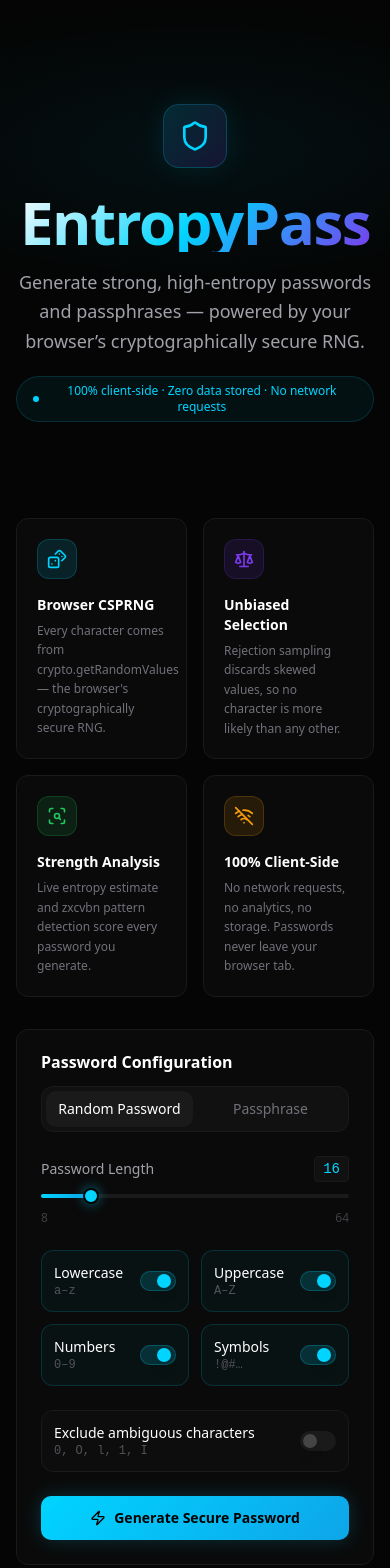
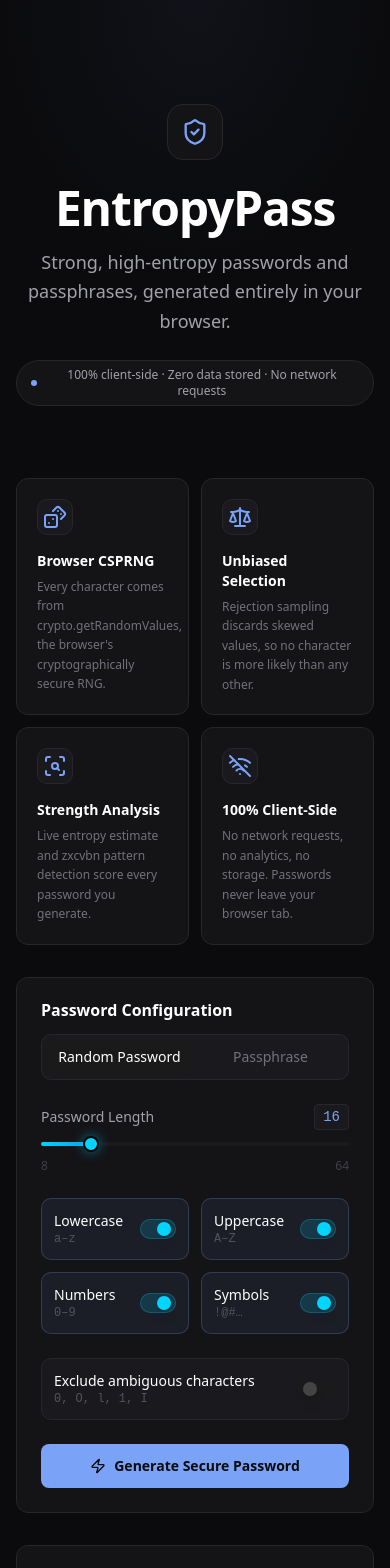
Before and after one commit to viveknaskar/keysmith, a Next.js app: page / in a window 390 px wide. Shown: the top 1568 px of the page. Built offline with nearby package versions, Linux system fonts and the light colour scheme; what @zxcvbn-ts/core, bip39 would draw is missing.

Commit message:
removed entropy theater, redesigned to refined dark and added launch metadata

```diff
--- a/app/globals.css
+++ b/app/globals.css
@@ -4,31 +4,26 @@
 
 @layer base {
   :root {
-    --background: 0 0% 2%;
-    --foreground: 0 0% 98%;
-    --card: 0 0% 5%;
-    --card-foreground: 0 0% 98%;
-    --popover: 0 0% 5%;
-    --popover-foreground: 0 0% 98%;
-    --primary: 186 100% 50%;
-    --primary-foreground: 0 0% 0%;
-    --secondary: 0 0% 10%;
-    --secondary-foreground: 0 0% 98%;
-    --muted: 0 0% 10%;
-    --muted-foreground: 0 0% 55%;
-    --accent: 186 100% 50%;
-    --accent-foreground: 0 0% 0%;
-    --destructive: 0 84% 60%;
-    --destructive-foreground: 0 0% 98%;
-    --border: 0 0% 12%;
-    --input: 0 0% 8%;
-    --ring: 186 100% 50%;
-    --radius: 0.75rem;
-    --chart-1: 186 100% 50%;
-    --chart-2: 270 60% 65%;
-    --chart-3: 142 70% 50%;
-    --chart-4: 43 74% 66%;
-    --chart-5: 0 84% 60%;
+    --background: 240 6% 5%;
+    --foreground: 240 5% 96%;
+    --card: 240 6% 8%;
+    --card-foreground: 240 5% 96%;
+    --popover: 240 6% 8%;
+    --popover-foreground: 240 5% 96%;
+    --primary: 221 89% 72%;
+    --primary-foreground: 240 10% 4%;
+    --secondary: 240 5% 11%;
+    --secondary-foreground: 240 5% 96%;
+    --muted: 240 5% 11%;
+    --muted-foreground: 240 4% 58%;
+    --accent: 221 89% 72%;
+    --accent-foreground: 240 10% 4%;
+    --destructive: 0 72% 65%;
+    --destructive-foreground: 240 5% 96%;
+    --border: 240 5% 16%;
+    --input: 240 5% 12%;
+    --ring: 221 89% 72%;
+    --radius: 0.625rem;
   }
 }
 
@@ -41,44 +36,7 @@
   }
   body {
     @apply bg-background text-foreground;
-    background-color: #050505;
-  }
-}
-
-@layer utilities {
-  .glow-cyan {
-    box-shadow: 0 0 20px rgba(0, 212, 255, 0.15), 0 0 40px rgba(0, 212, 255, 0.05);
-  }
-  .glow-cyan-strong {
-    box-shadow: 0 0 30px rgba(0, 212, 255, 0.3), 0 0 60px rgba(0, 212, 255, 0.1);
-  }
-  .glow-green {
-    box-shadow: 0 0 20px rgba(34, 197, 94, 0.15);
-  }
-  .text-gradient {
-    background: linear-gradient(135deg, #00d4ff 0%, #7c3aed 100%);
-    -webkit-background-clip: text;
-    -webkit-text-fill-color: transparent;
-    background-clip: text;
-  }
-  .text-gradient-subtle {
-    background: linear-gradient(135deg, #ffffff 0%, #a0a0a0 100%);
-    -webkit-background-clip: text;
-    -webkit-text-fill-color: transparent;
-    background-clip: text;
-  }
-  .card-glass {
-    background: rgba(255, 255, 255, 0.03);
-    backdrop-filter: blur(10px);
-    border: 1px solid rgba(255, 255, 255, 0.07);
-  }
-  .card-dark {
-    background: #0a0a0a;
-    border: 1px solid #1a1a1a;
-  }
-  .inset-dark {
-    background: #050505;
-    border: 1px solid #161616;
+    background-color: #0b0b0d;
   }
 }
 
@@ -87,27 +45,26 @@
   width: 6px;
 }
 ::-webkit-scrollbar-track {
-  background: #0a0a0a;
+  background: #0b0b0d;
 }
 ::-webkit-scrollbar-thumb {
-  background: #222;
+  background: #2a2a30;
   border-radius: 3px;
 }
 ::-webkit-scrollbar-thumb:hover {
-  background: #333;
+  background: #3a3a42;
 }
 
-/* Smooth animations */
+/* Smooth, restrained transitions */
 * {
-  transition-property: color, background-color, border-color, box-shadow;
+  transition-property: color, background-color, border-color;
   transition-duration: 150ms;
   transition-timing-function: ease;
 }
 
-/* Canvas cursor */
-canvas.drawing-canvas {
-  cursor: crosshair;
+/* Visible keyboard focus for all interactive elements */
+:focus-visible {
+  outline: 2px solid #7aa2f7;
+  outline-offset: 2px;
+  border-radius: 4px;
 }
-canvas.drawing-canvas:active {
-  cursor: none;
-}
--- a/app/layout.tsx
+++ b/app/layout.tsx
@@ -1,18 +1,42 @@
 import './globals.css';
-import type { Metadata } from 'next';
+import type { Metadata, Viewport } from 'next';
 import { Inter } from 'next/font/google';
 import { ThemeProvider } from 'next-themes';
 import { Toaster } from 'sonner';
 
 const inter = Inter({ subsets: ['latin'], variable: '--font-inter' });
 
+// TODO: set this to your real deployed URL before launch so share cards resolve.
+const siteUrl = 'https://entropypass.app';
+const title = 'EntropyPass: Strong Passwords, Generated In Your Browser';
+const description =
+  'Generate strong, high-entropy passwords and passphrases entirely in your browser using the Web Crypto CSPRNG. No network requests, nothing stored.';
+
 export const metadata: Metadata = {
-  title: 'EntropyPass — Strong Passwords, Generated In Your Browser',
-  description: 'Generate strong, high-entropy passwords and passphrases entirely in your browser using the Web Crypto CSPRNG. No network requests, nothing stored.',
+  metadataBase: new URL(siteUrl),
+  title,
+  description,
+  keywords: ['password generator', 'passphrase', 'entropy', 'CSPRNG', 'security', 'privacy'],
   icons: {
     icon: '/favicon.svg',
     shortcut: '/favicon.svg',
   },
+  openGraph: {
+    type: 'website',
+    url: siteUrl,
+    siteName: 'EntropyPass',
+    title,
+    description,
+  },
+  twitter: {
+    card: 'summary_large_image',
+    title,
+    description,
+  },
+};
+
+export const viewport: Viewport = {
+  themeColor: '#0b0b0d',
 };
 
 export default function RootLayout({
--- /dev/null
+++ b/app/opengraph-image.tsx
@@ -0,0 +1,76 @@
+import { ImageResponse } from 'next/og';
+
+export const dynamic = 'force-static';
+export const alt = 'EntropyPass: strong passwords generated in your browser';
+export const size = { width: 1200, height: 630 };
+export const contentType = 'image/png';
+
+export default function OpengraphImage() {
+  return new ImageResponse(
+    (
+      <div
+        style={{
+          width: '100%',
+          height: '100%',
+          display: 'flex',
+          flexDirection: 'column',
+          justifyContent: 'center',
+          padding: '80px',
+          background: '#0b0b0d',
+          backgroundImage:
+            'radial-gradient(ellipse 70% 90% at 50% 0%, rgba(122,162,247,0.16) 0%, transparent 70%)',
+          color: '#f4f4f5',
+          fontFamily: 'sans-serif',
+        }}
+      >
+        <div style={{ display: 'flex', alignItems: 'center', gap: 24, marginBottom: 40 }}>
+          <div
+            style={{
+              width: 72,
+              height: 72,
+              borderRadius: 20,
+              display: 'flex',
+              alignItems: 'center',
+              justifyContent: 'center',
+              background: '#141417',
+              border: '1px solid #26262b',
+            }}
+          >
+            <svg width="40" height="40" viewBox="0 0 24 24" fill="none" stroke="#7aa2f7" strokeWidth="2" strokeLinecap="round" strokeLinejoin="round">
+              <path d="M20 13c0 5-3.5 7.5-7.66 8.95a1 1 0 0 1-.67-.01C7.5 20.5 4 18 4 13V6a1 1 0 0 1 1-1c2 0 4.5-1.2 6.24-2.72a1.17 1.17 0 0 1 1.52 0C14.51 3.81 17 5 19 5a1 1 0 0 1 1 1z" />
+              <path d="m9 12 2 2 4-4" />
+            </svg>
+          </div>
+          <div style={{ fontSize: 40, fontWeight: 600, color: '#a1a1aa' }}>EntropyPass</div>
+        </div>
+
+        <div style={{ fontSize: 76, fontWeight: 700, lineHeight: 1.05, maxWidth: 900 }}>
+          Strong passwords, generated in your browser.
+        </div>
+
+        <div style={{ fontSize: 32, color: '#a1a1aa', marginTop: 32, maxWidth: 860 }}>
+          High-entropy passwords and passphrases from the Web Crypto CSPRNG. No network requests, nothing stored.
+        </div>
+
+        <div style={{ display: 'flex', gap: 16, marginTop: 48 }}>
+          {['100% client-side', 'Zero data stored', 'Open source'].map(tag => (
+            <div
+              key={tag}
+              style={{
+                fontSize: 24,
+                color: '#7aa2f7',
+                padding: '10px 22px',
+                borderRadius: 999,
+                background: 'rgba(122,162,247,0.10)',
+                border: '1px solid rgba(122,162,247,0.25)',
+              }}
+            >
+              {tag}
+            </div>
+          ))}
+        </div>
+      </div>
+    ),
+    { ...size },
+  );
+}
--- a/app/page.tsx
+++ b/app/page.tsx
@@ -16,21 +16,12 @@ export default function Home() {
   const historyIdRef = useRef(0);
 
   return (
-    <div className="min-h-screen" style={{ background: '#050505' }}>
-      {/* Background grid pattern */}
+    <div className="min-h-screen" style={{ background: '#0b0b0d' }}>
+      {/* Subtle top vignette for depth, no neon */}
       <div
-        className="fixed inset-0 pointer-events-none opacity-[0.03]"
+        className="fixed top-0 left-0 right-0 h-[420px] pointer-events-none"
         style={{
-          backgroundImage:
-            'linear-gradient(rgba(0,212,255,0.3) 1px, transparent 1px), linear-gradient(90deg, rgba(0,212,255,0.3) 1px, transparent 1px)',
-          backgroundSize: '60px 60px',
-        }}
-      />
-      {/* Top gradient blob */}
-      <div
-        className="fixed top-0 left-1/2 -translate-x-1/2 w-[800px] h-[300px] pointer-events-none"
-        style={{
-          background: 'radial-gradient(ellipse at center, rgba(0,212,255,0.06) 0%, transparent 70%)',
+          background: 'radial-gradient(ellipse 80% 100% at 50% 0%, rgba(122,162,247,0.05) 0%, transparent 70%)',
         }}
       />
 
--- a/components/FeatureOverview.tsx
+++ b/components/FeatureOverview.tsx
@@ -4,61 +4,45 @@ const features = [
   {
     icon: Dices,
     title: 'Browser CSPRNG',
-    description: 'Every character comes from crypto.getRandomValues — the browser\'s cryptographically secure RNG.',
-    color: '#00d4ff',
-    glow: 'rgba(0,212,255,0.12)',
+    description: 'Every character comes from crypto.getRandomValues, the browser\'s cryptographically secure RNG.',
   },
   {
     icon: Scale,
     title: 'Unbiased Selection',
     description: 'Rejection sampling discards skewed values, so no character is more likely than any other.',
-    color: '#7c3aed',
-    glow: 'rgba(124,58,237,0.12)',
   },
   {
     icon: ScanSearch,
     title: 'Strength Analysis',
     description: 'Live entropy estimate and zxcvbn pattern detection score every password you generate.',
-    color: '#22c55e',
-    glow: 'rgba(34,197,94,0.12)',
   },
   {
     icon: WifiOff,
     title: '100% Client-Side',
     description: 'No network requests, no analytics, no storage. Passwords never leave your browser tab.',
-    color: '#f59e0b',
-    glow: 'rgba(245,158,11,0.12)',
   },
 ];
 
 export function FeatureOverview() {
   return (
-    <div className="grid grid-cols-2 md:grid-cols-4 gap-4">
+    <div className="grid grid-cols-2 md:grid-cols-4 gap-3">
       {features.map((feature, index) => (
         <div
           key={index}
-          className="group relative rounded-xl p-5 transition-all duration-300 hover:-translate-y-0.5"
-          style={{
-            background: '#0a0a0a',
-            border: '1px solid #1a1a1a',
-          }}
+          className="group rounded-xl p-5 transition-colors duration-200"
+          style={{ background: '#141417', border: '1px solid #26262b' }}
           onMouseEnter={e => {
-            (e.currentTarget as HTMLDivElement).style.borderColor = feature.color + '40';
-            (e.currentTarget as HTMLDivElement).style.boxShadow = `0 0 30px ${feature.glow}`;
+            (e.currentTarget as HTMLDivElement).style.borderColor = '#34343c';
           }}
           onMouseLeave={e => {
-            (e.currentTarget as HTMLDivElement).style.borderColor = '#1a1a1a';
-            (e.currentTarget as HTMLDivElement).style.boxShadow = 'none';
+            (e.currentTarget as HTMLDivElement).style.borderColor = '#26262b';
           }}
         >
           <div
-            className="w-10 h-10 rounded-lg flex items-center justify-center mb-4"
-            style={{
-              background: feature.glow,
-              border: `1px solid ${feature.color}30`,
-            }}
+            className="w-9 h-9 rounded-lg flex items-center justify-center mb-4"
+            style={{ background: '#1a1a1e', border: '1px solid #26262b' }}
           >
-            <feature.icon className="w-5 h-5" style={{ color: feature.color }} />
+            <feature.icon className="w-4.5 h-4.5" style={{ color: '#7aa2f7' }} />
           </div>
           <h3 className="text-sm font-semibold text-white mb-1.5">{feature.title}</h3>
           <p className="text-xs text-zinc-500 leading-relaxed">{feature.description}</p>
--- a/components/Header.tsx
+++ b/components/Header.tsx
@@ -1,56 +1,38 @@
 "use client";
 
-import { Shield } from 'lucide-react';
+import { ShieldCheck } from 'lucide-react';
 
 export function Header() {
   return (
-    <header className="relative text-center py-16 select-none">
+    <header className="relative text-center pt-16 pb-10 select-none">
       {/* Logo mark */}
       <div className="flex items-center justify-center mb-6">
         <div
-          className="w-16 h-16 rounded-2xl flex items-center justify-center"
-          style={{
-            background: 'linear-gradient(135deg, rgba(0,212,255,0.15) 0%, rgba(124,58,237,0.15) 100%)',
-            border: '1px solid rgba(0,212,255,0.2)',
-            boxShadow: '0 0 30px rgba(0,212,255,0.1)',
-          }}
+          className="w-14 h-14 rounded-2xl flex items-center justify-center"
+          style={{ background: '#141417', border: '1px solid #26262b' }}
         >
-          <Shield className="w-8 h-8" style={{ color: '#00d4ff' }} />
+          <ShieldCheck className="w-7 h-7" style={{ color: '#7aa2f7' }} />
         </div>
       </div>
 
       {/* Title */}
-      <h1
-        className="text-6xl font-bold tracking-tight mb-4"
-        style={{
-          background: 'linear-gradient(135deg, #ffffff 0%, #00d4ff 50%, #7c3aed 100%)',
-          WebkitBackgroundClip: 'text',
-          WebkitTextFillColor: 'transparent',
-          backgroundClip: 'text',
-        }}
-      >
+      <h1 className="text-5xl sm:text-6xl font-semibold tracking-tight mb-4 text-white">
         EntropyPass
       </h1>
 
       {/* Tagline */}
-      <p className="text-lg text-zinc-400 max-w-2xl mx-auto leading-relaxed">
-        Generate strong, high-entropy passwords and passphrases &mdash;
-        powered by your browser&rsquo;s cryptographically secure RNG.
+      <p className="text-lg text-zinc-400 max-w-xl mx-auto leading-relaxed">
+        Strong, high-entropy passwords and passphrases, generated entirely in
+        your browser.
       </p>
 
       {/* Sub-badge */}
-      <div className="inline-flex items-center gap-2 mt-5 px-4 py-1.5 rounded-full text-xs font-medium"
-        style={{
-          background: 'rgba(0,212,255,0.06)',
-          border: '1px solid rgba(0,212,255,0.15)',
-          color: '#00d4ff',
-        }}
+      <div
+        className="inline-flex items-center gap-2 mt-6 px-3.5 py-1.5 rounded-full text-xs font-medium"
+        style={{ background: '#141417', border: '1px solid #26262b', color: '#a1a1aa' }}
       >
-        <span
-          className="w-1.5 h-1.5 rounded-full animate-pulse"
-          style={{ background: '#00d4ff' }}
-        />
-        100% client-side &middot; Zero data stored &middot; No network requests
+        <span className="w-1.5 h-1.5 rounded-full" style={{ background: '#7aa2f7' }} />
+        100% client-side · Zero data stored · No network requests
       </div>
     </header>
   );
--- a/components/PasswordConfig.tsx
+++ b/components/PasswordConfig.tsx
@@ -127,7 +127,7 @@ export function PasswordConfig({ regenerateTrigger, onPasswordGenerated }: Passw
   return (
     <div
       className="rounded-xl overflow-hidden"
-      style={{ background: '#0a0a0a', border: '1px solid #1a1a1a' }}
+      style={{ background: '#141417', border: '1px solid #26262b' }}
     >
       <div className="px-6 pt-5 pb-3">
         <h2 className="text-base font-semibold text-white">Password Configuration</h2>
@@ -138,7 +138,7 @@ export function PasswordConfig({ regenerateTrigger, onPasswordGenerated }: Passw
           {/* Tab list */}
           <TabsList
             className="w-full mb-6 p-1 rounded-lg h-auto gap-1"
-            style={{ background: '#111', border: '1px solid #1a1a1a' }}
+            style={{ background: '#1a1a1e', border: '1px solid #26262b' }}
           >
             <TabsTrigger
               value="password"
@@ -163,7 +163,7 @@ export function PasswordConfig({ regenerateTrigger, onPasswordGenerated }: Passw
                 <Label className="text-sm text-zinc-400">Password Length</Label>
                 <span
                   className="text-sm font-mono px-2 py-0.5 rounded"
-                  style={{ background: '#111', color: '#00d4ff', border: '1px solid #1a1a1a' }}
+                  style={{ background: '#1a1a1e', color: '#7aa2f7', border: '1px solid #26262b' }}
                 >
                   {passwordLength[0]}
                 </span>
@@ -194,8 +194,8 @@ export function PasswordConfig({ regenerateTrigger, onPasswordGenerated }: Passw
                   key={id}
                   className="flex items-center justify-between p-3 rounded-lg cursor-pointer"
                   style={{
-                    background: options[key] ? 'rgba(0,212,255,0.04)' : '#0d0d0d',
-                    border: `1px solid ${options[key] ? 'rgba(0,212,255,0.15)' : '#1a1a1a'}`,
+                    background: options[key] ? 'rgba(122,162,247,0.07)' : '#1a1a1e',
+                    border: `1px solid ${options[key] ? 'rgba(122,162,247,0.22)' : '#26262b'}`,
                   }}
                   onClick={() => setOptions(prev => ({ ...prev, [key]: !prev[key] }))}
                 >
@@ -217,8 +217,8 @@ export function PasswordConfig({ regenerateTrigger, onPasswordGenerated }: Passw
             <div
               className="flex items-center justify-between p-3 rounded-lg cursor-pointer"
               style={{
-                background: options.excludeAmbiguous ? 'rgba(245,158,11,0.04)' : '#0d0d0d',
-                border: `1px solid ${options.excludeAmbiguous ? 'rgba(245,158,11,0.2)' : '#1a1a1a'}`,
+                background: options.excludeAmbiguous ? 'rgba(245,158,11,0.04)' : '#1a1a1e',
+                border: `1px solid ${options.excludeAmbiguous ? 'rgba(245,158,11,0.2)' : '#26262b'}`,
               }}
               onClick={() => setOptions(prev => ({ ...prev, excludeAmbiguous: !prev.excludeAmbiguous }))}
             >
@@ -249,10 +249,9 @@ export function PasswordConfig({ regenerateTrigger, onPasswordGenerated }: Passw
               disabled={isGenerating}
               className="w-full h-11 text-sm font-semibold transition-all"
               style={{
-                background: isGenerating ? '#111' : 'linear-gradient(135deg, #00d4ff, #0ea5e9)',
-                color: isGenerating ? '#555' : '#000',
+                background: isGenerating ? '#1a1a1e' : '#7aa2f7',
+                color: isGenerating ? '#52525b' : '#0b0b0d',
                 border: 'none',
-                boxShadow: isGenerating ? 'none' : '0 0 20px rgba(0,212,255,0.2)',
               }}
             >
               {isGenerating
@@ -270,7 +269,7 @@ export function PasswordConfig({ regenerateTrigger, onPasswordGenerated }: Passw
                 <Label className="text-sm text-zinc-400">Number of Words</Label>
                 <span
                   className="text-sm font-mono px-2 py-0.5 rounded"
-                  style={{ background: '#111', color: '#00d4ff', border: '1px solid #1a1a1a' }}
+                  style={{ background: '#1a1a1e', color: '#7aa2f7', border: '1px solid #26262b' }}
                 >
                   {wordCount[0]}
                 </span>
@@ -288,16 +287,16 @@ export function PasswordConfig({ regenerateTrigger, onPasswordGenerated }: Passw
               <Select value={separator} onValueChange={setSeparator}>
                 <SelectTrigger
                   className="flex-1 h-9 text-sm"
-                  style={{ background: '#111', border: '1px solid #1a1a1a', color: '#fff' }}
+                  style={{ background: '#1a1a1e', border: '1px solid #26262b', color: '#fff' }}
                 >
                   <SelectValue />
                 </SelectTrigger>
-                <SelectContent style={{ background: '#111', border: '1px solid #222', color: '#fff' }}>
-                  <SelectItem value="-">Hyphen — word-word</SelectItem>
-                  <SelectItem value=" ">Space — word word</SelectItem>
-                  <SelectItem value=".">Dot — word.word</SelectItem>
-                  <SelectItem value="_">Underscore — word_word</SelectItem>
-                  <SelectItem value="">None — wordword</SelectItem>
+                <SelectContent style={{ background: '#1a1a1e', border: '1px solid #2e2e34', color: '#fff' }}>
+                  <SelectItem value="-">Hyphen: word-word</SelectItem>
+                  <SelectItem value=" ">Space: word word</SelectItem>
+                  <SelectItem value=".">Dot: word.word</SelectItem>
+                  <SelectItem value="_">Underscore: word_word</SelectItem>
+                  <SelectItem value="">None: wordword</SelectItem>
                 </SelectContent>
               </Select>
             </div>
@@ -305,10 +304,10 @@ export function PasswordConfig({ regenerateTrigger, onPasswordGenerated }: Passw
             {/* Entropy info */}
             <div
               className="rounded-lg px-4 py-3 flex items-center justify-between"
-              style={{ background: 'rgba(0,212,255,0.04)', border: '1px solid rgba(0,212,255,0.1)' }}
+              style={{ background: 'rgba(122,162,247,0.07)', border: '1px solid rgba(122,162,247,0.12)' }}
             >
               <span className="text-xs text-zinc-500">Estimated entropy</span>
-              <span className="text-sm font-mono" style={{ color: '#00d4ff' }}>
+              <span className="text-sm font-mono" style={{ color: '#7aa2f7' }}>
                 {wordCount[0] * 11} bits
                 <span className="text-xs text-zinc-600 ml-1.5">({wordCount[0]} × 11 bits / BIP39)</span>
               </span>
@@ -319,10 +318,9 @@ export function PasswordConfig({ regenerateTrigger, onPasswordGenerated }: Passw
               disabled={isGenerating}
               className="w-full h-11 text-sm font-semibold transition-all"
               style={{
-                background: isGenerating ? '#111' : 'linear-gradient(135deg, #7c3aed, #9333ea)',
-                color: isGenerating ? '#555' : '#fff',
-                border: 'none',
-                boxShadow: isGenerating ? 'none' : '0 0 20px rgba(124,58,237,0.25)',
+                background: isGenerating ? '#1a1a1e' : 'rgba(122,162,247,0.12)',
+                color: isGenerating ? '#52525b' : '#7aa2f7',
+                border: `1px solid ${isGenerating ? 'transparent' : 'rgba(122,162,247,0.25)'}`,
               }}
             >
               {isGenerating
```
Also changed, not shown: components/GeneratedPassword.tsx (+22 -18 lines), components/PasswordHistory.tsx (+10 -9 lines), components/PasswordStrengthTester.tsx (+6 -6 lines), public/favicon.svg, 1 other file (tests, documents, lock files or other folders).
